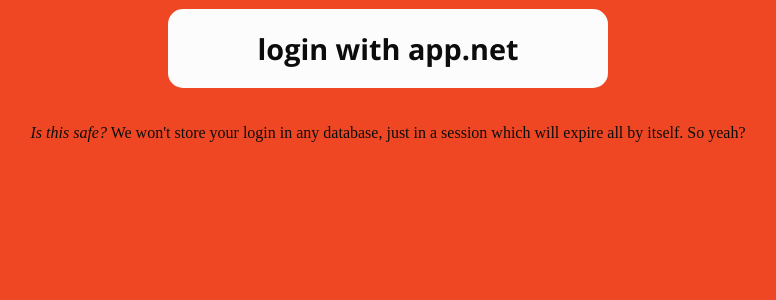
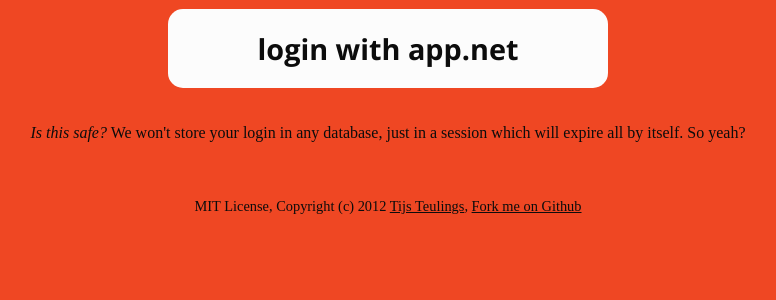
Before and after one commit to tijs/appdotnet-whats-my-id, a Flask app: page / in a window 1280 px wide. Shown: the part 215-515 px from the top of the page, without its empty margins (252-1028 px from the left). Run offline with Flask 2, Linux system fonts and the light colour scheme; some web fonts are replaced.

Commit message:
added link to repo on github

```diff
--- a/static/css/style.css
+++ b/static/css/style.css
@@ -23,6 +23,9 @@ p a { text-decoration: underline; }
 p.intro {
     font-size: 120%;
 }
+p.footer {
+    font-size: 90%;
+}
 a#login {
     width: 400px;
     font-size: 180%;
--- a/templates/base.html
+++ b/templates/base.html
@@ -7,5 +7,6 @@
 </head>
 <body>
 {% block body %}{% endblock %}
+<p class="footer">MIT License, Copyright (c) 2012 <a rel="me" href="http://tijs.org">Tijs Teulings</a>, <a href="https://github.com/tijs/appdotnet-whats-my-id">Fork me on Github</a></p>
 </body>
 </html>
```
